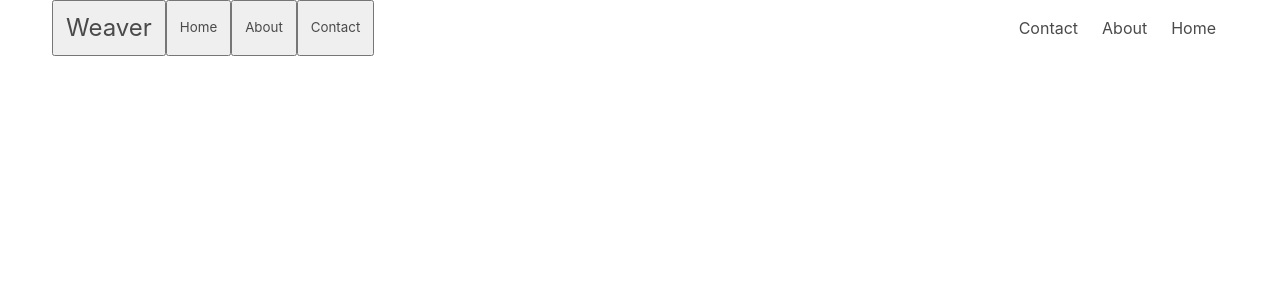
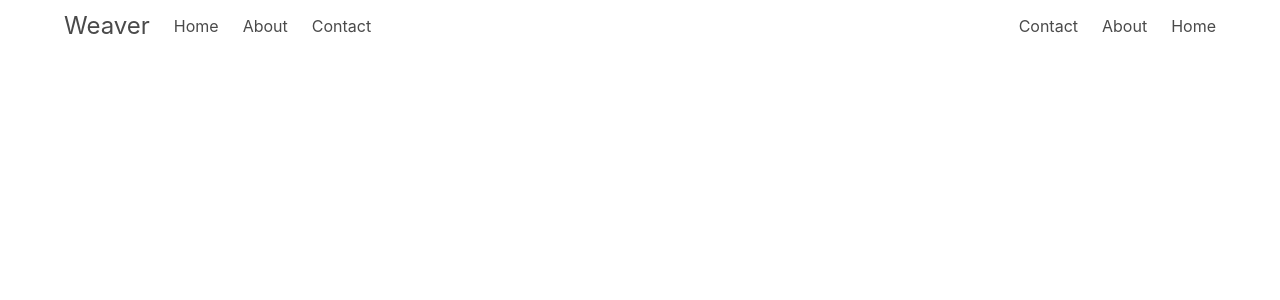
Before and after one commit to weaver-pbp/weaver-frontend, a React (Create React App) app: page / in a window 1280 px wide. Shown: the top 300 px of the page. Built offline with nearby package versions, Linux system fonts and the light colour scheme.

Commit message:
looks better as <a> tbh

```diff
--- a/src/site/homepage/Homepage.tsx
+++ b/src/site/homepage/Homepage.tsx
@@ -10,15 +10,13 @@ const Homepage: React.FC = () => {
             >
                 <div className="container">
                     <div className="navbar-brand">
-                        <button className="navbar-item is-size-4">
-                            Weaver
-                        </button>
+                        <a className="navbar-item is-size-4">Weaver</a>
                     </div>
                     <div className="navbar-menu">
                         <div className="navbar-start">
-                            <button className="navbar-item">Home</button>
-                            <button className="navbar-item">About</button>
-                            <button className="navbar-item">Contact</button>
+                            <a className="navbar-item">Home</a>
+                            <a className="navbar-item">About</a>
+                            <a className="navbar-item">Contact</a>
                         </div>
                         <div className="navbar-end">
                             <div className="navbar-item">Contact</div>
```
